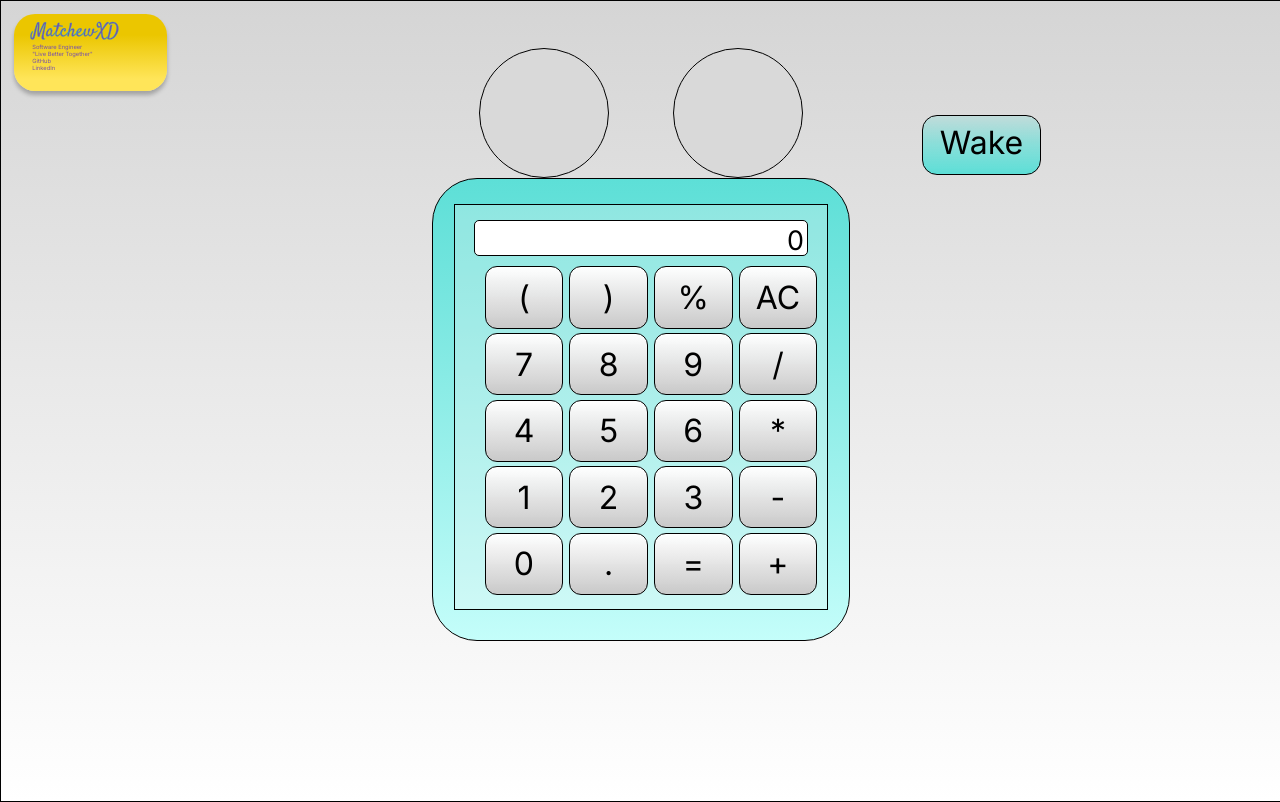
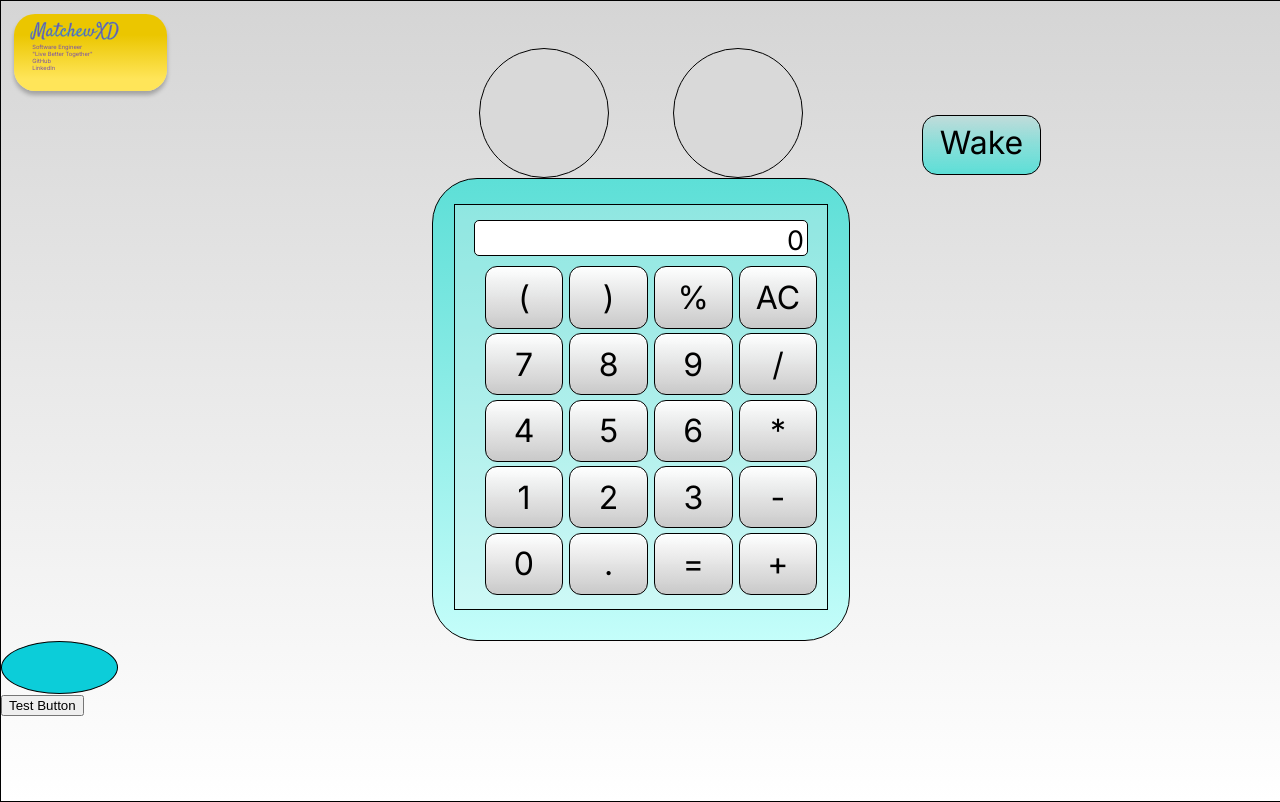
Before and after one commit to MatchewXD/calculator-webapp, a React (Create React App) app: page / in a window 1280 px wide. Built offline with nearby package versions, Linux system fonts and the light colour scheme.

Commit message:
Learning Framer Motion

```diff
--- a/package.json
+++ b/package.json
@@ -7,6 +7,7 @@
     "@testing-library/react": "^13.4.0",
     "@testing-library/user-event": "^13.5.0",
     "animejs": "^3.2.1",
+    "framer-motion": "^10.9.1",
     "mathjs": "^11.5.0",
     "react": "^18.2.0",
     "react-dom": "^18.2.0",
--- a/src/App.css
+++ b/src/App.css
@@ -228,6 +228,16 @@ p {
   right: 39%;
 }
 
+/* Motion */
+
+.motion {
+  position: absolute;
+  top: 0;
+  left: 0;
+  height: 100%;
+  width: 100%;
+}
+
 /* Speech Bubble */
 
 .speech-bubble {
@@ -337,3 +347,13 @@ p {
     border-color: transparent transparent transparent transparent;
   }
 }
+
+/* Animation */
+
+.testani {
+  width: 9vw;
+  height: 4vw;
+  border: 1px solid black;
+  background-color: #0CCDD9;
+  border-radius: 50%;
+}
--- a/src/components/calculator.jsx
+++ b/src/components/calculator.jsx
@@ -4,6 +4,8 @@ import BusinessCard from './BusinessCard.jsx';
 import SpeechBubble from './SpeechBubble.jsx';
 import Eyes from './Eyes.jsx';
 import { create, all } from 'mathjs';
+import { motion } from 'framer-motion';
+
 // import { Link } from 'react-router-dom';
 
 const config = {};
@@ -135,6 +137,16 @@ class Calculator extends React.Component {
           {this.state.status ? <p className="status-text">Wake</p> : <p className="status-text">Sleep</p>}
         </div>
       </div>
+      <div className="testani"></div>
+      <motion.button
+        whileHover={{ scale: 1.2 }}
+        whileTap={{ scale: 0.9 }}
+        animate={{ x: [5, 100, 0] }}
+        className="testButton"
+        onClick={() => console.log("Clicked Motion Button")}
+      >
+        Test Button
+      </motion.button>
     </div >;
   }
 }
```
Also changed, not shown: src/components/Eyes.jsx (+1 -10 lines), 2 other files (tests, documents, lock files or other folders).
